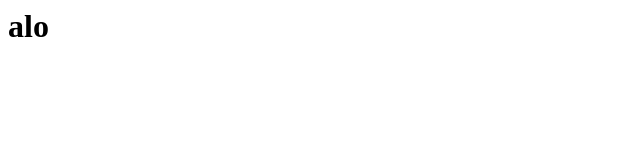
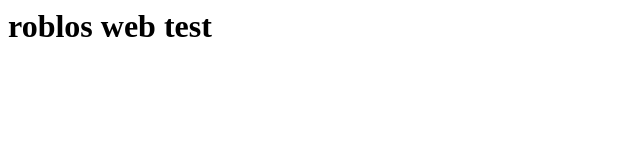
Before and after one commit to ZetkaTV/webxtest, a plain HTML site: page index.html in a window 1280 px wide. Shown: the whole page, without its empty margins (0-640 px from the left). Drawn offline with Linux system fonts and the light colour scheme.

Commit message:
Update index.html

```diff
--- a/index.html
+++ b/index.html
@@ -1,3 +1,8 @@
-<body>
-  <h1>alo</h1>
-</body>
+<html>
+  <head>
+    <title>fre robuks</title>
+  </head>
+  <body>
+    <h1>roblos web test</h1>
+  </body>
+</html>
```
